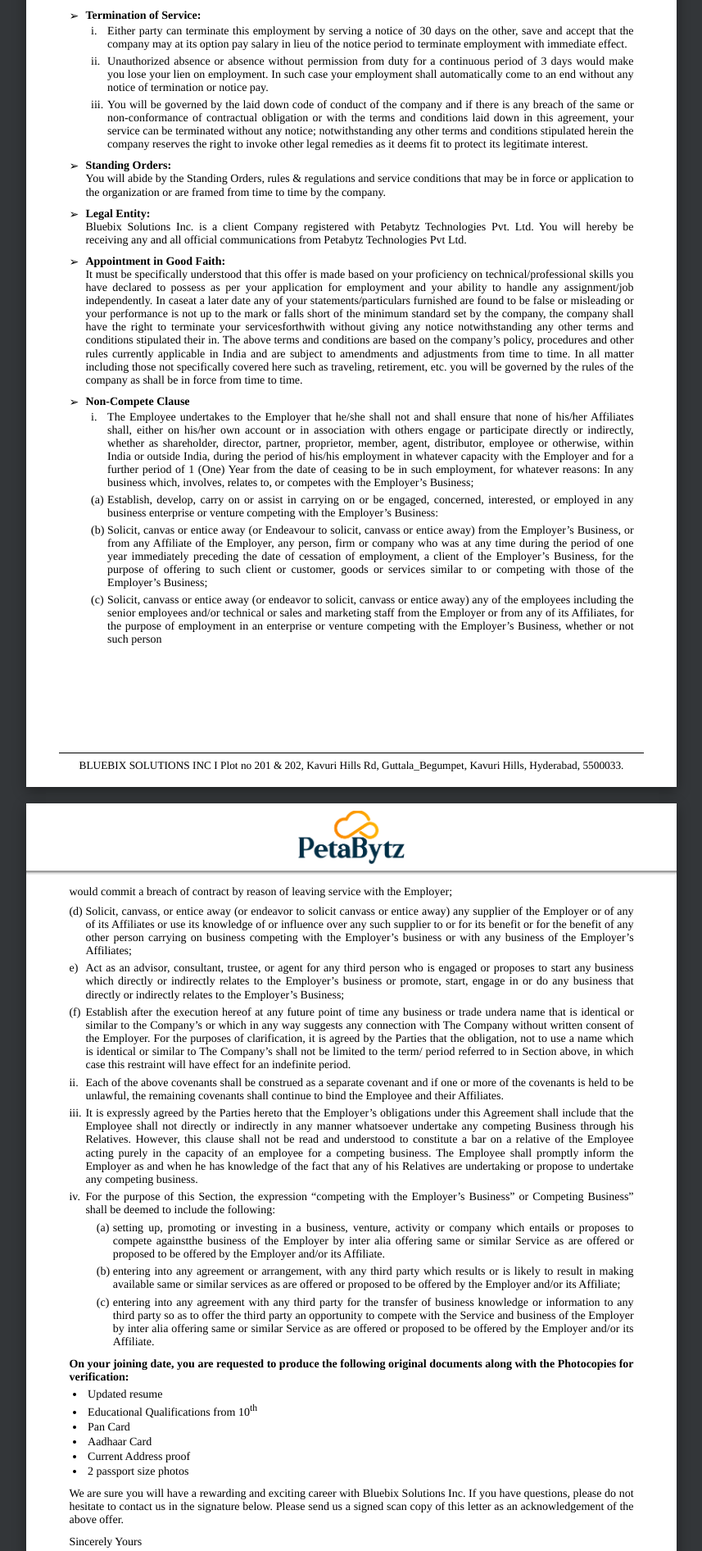
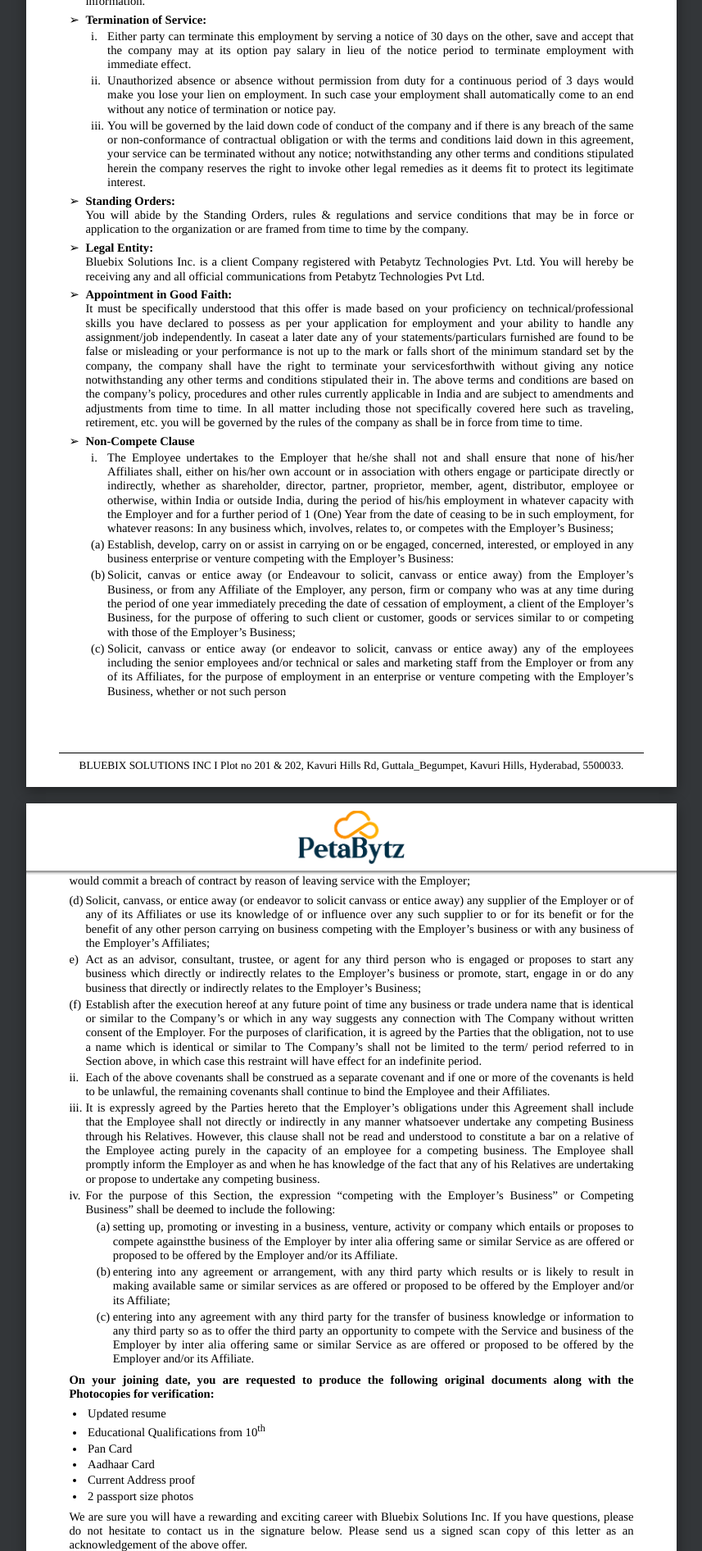
Before and after one commit to sathinathp/Auto-offer, a Flask app: template templates/offer_letters/bluebix_offer.html in a window 1280 px wide. Shown: the part 2468-4360 px from the top of the page at 82% size, without its empty margins (211-1068 px from the left). Run offline with Flask 3, Linux system fonts and the light colour scheme; the template is opened without the code that fills it, so the values that code supplies are empty.

Commit message:
Increase font size to 11pt for Bluebix offer letter template while maintaining exact 5-page parity

```diff
--- a/static/css/bluebix_offer.css
+++ b/static/css/bluebix_offer.css
@@ -23,12 +23,12 @@ body {
     height: 841.89pt;
     position: relative;
     page-break-after: always;
-    padding-top: 75pt;
+    padding-top: 65pt;
     padding-left: 39.2pt;
     padding-right: 39.2pt;
-    padding-bottom: 45pt;
-    font-size: 10.5pt;
-    line-height: 1.15;
+    padding-bottom: 35pt;
+    font-size: 11pt;
+    line-height: 1.18;
     color: #000000;
     overflow: hidden;
     background-color: #ffffff;
--- a/templates/offer_letters/bluebix_offer.html
+++ b/templates/offer_letters/bluebix_offer.html
@@ -4,6 +4,23 @@
     <meta charset="utf-8">
     <title>Bluebix Offer Letter</title>
     <link rel="stylesheet" href="static/css/bluebix_offer.css">
+    <style>
+        .page {
+            font-size: 11pt !important;
+            line-height: 1.18 !important;
+            padding-top: 65pt !important;
+            padding-bottom: 35pt !important;
+        }
+        p {
+            margin-bottom: 5pt !important;
+        }
+        .contingency-item {
+            margin-bottom: 4pt !important;
+        }
+        .sub-item {
+            margin-bottom: 2pt !important;
+        }
+    </style>
 </head>
 <body>
 
@@ -14,17 +31,17 @@
        <img src="static/images/divider.png" class="header-line-img" />
    </div>
    <div class="content">
-       <div class="doc-header-row" style="margin-bottom: 12pt; overflow: hidden;">
+       <div class="doc-header-row" style="margin-bottom: 8pt; overflow: hidden;">
            <span class="bold" style="float: left;">PRIVATE AND CONFIDENTIAL</span>
            <span style="float: right;">{{ date | default('26 February 2026') }}</span>
        </div>
 
-       <div class="candidate-address" style="margin-bottom: 12pt; line-height: 1.3;">
+       <div class="candidate-address" style="margin-bottom: 8pt; line-height: 1.2;">
            <span class="bold">{{ title | default('Ms.') }} {{ candidate_name | default('Bandi Dharani') }},</span><br/>
            <span class="bold">{{ candidate_phone | default('+91 8179434324') }}</span>
        </div>
 
-       <div class="subject center bold" style="text-align: center; font-weight: bold; margin-top: 10pt; margin-bottom: 14pt; text-decoration: underline;">Sub: Employment Offer</div>
+       <div class="subject center bold" style="text-align: center; font-weight: bold; margin-top: 6pt; margin-bottom: 8pt; text-decoration: underline;">Sub: Employment Offer</div>
 
        <p>Dear <span class="bold">{{ candidate_name | default('Bandi Dharani') }}</span>,</p>
 
@@ -40,15 +57,15 @@
 
        <p><span class="bold" style="text-decoration: underline;">Probation:</span> You will be on probation for <span class="bold" style="text-decoration: underline;">three months (3)</span> from the date of your joining. Your services will be confirmed after successful completion of three months and <span class="bold" style="text-decoration: underline;">subject to your performance and timely evaluation of your work process.</span> <span class="bold">The period of probation can be extended at the discretion of the Management, and you will continue to be on probation till an order of confirmation has been issued in writing.</span></p>
 
-       <p class="bold" style="margin-bottom: 5pt; text-decoration: underline;">Some additional points:</p>
-       <ul class="bullets" style="margin-bottom: 8pt;">
+       <p class="bold" style="margin-bottom: 4pt; text-decoration: underline;">Some additional points:</p>
+       <ul class="bullets" style="margin-bottom: 6pt;">
            <li><span class="bold">Bluebix Solutions Inc.</span>, hold rights to all the intellectual property developed during your employment.</li>
            <li>All work and discussions are confidential and are not to be discussed or published outside the company, except with an agreement by the Director</li>
            <li>External work with another party has to be agreed with the Director in writing in advance. Compliance with Bluebix Solutions Inc., non-compete policy in employment contract.</li>
        </ul>
-       <p class="bold" style="margin-bottom: 5pt; text-decoration: underline;">Termination of Employment:</p>
+       <p class="bold" style="margin-bottom: 4pt; text-decoration: underline;">Termination of Employment:</p>
        <div class="letter-list" style="margin-bottom: 0;">
-           <div class="list-item" style="margin-bottom: 5pt;"><span class="list-num bold">a.</span>Your employment/ services will be governed by Company's rules and regulations applicable from time to time. If the Company is not satisfied with your performance on any account, the Company reserves the right to terminate your employment with a notice of 15 days or by paying proportionate salary in lieu of any short notice only if you are a confirmed Permanent employee of the organization. This in no way limits the Company's right to terminate your employment without notice in the event of serious misconduct which include, committing a criminal offence, theft, fraud, embezzlement, intoxication, violence, sexual harassment, damage to the Company's reputation etc.</div>
+           <div class="list-item" style="margin-bottom: 4pt;"><span class="list-num bold">a.</span>Your employment/ services will be governed by Company's rules and regulations applicable from time to time. If the Company is not satisfied with your performance on any account, the Company reserves the right to terminate your employment with a notice of 15 days or by paying proportionate salary in lieu of any short notice only if you are a confirmed Permanent employee of the organization. This in no way limits the Company's right to terminate your employment without notice in the event of serious misconduct which include, committing a criminal offence, theft, fraud, embezzlement, intoxication, violence, sexual harassment, damage to the Company's reputation etc.</div>
            <div class="list-item" style="margin-bottom: 0;"><span class="list-num bold">b.</span>The Company reserves the right to terminate your services without giving any reasons during probation, not giving any kind of compensation or notice as mentioned in point "a".</div>
        </div>
    </div>
@@ -65,10 +82,10 @@
        <img src="static/images/divider.png" class="header-line-img" />
    </div>
    <div class="content">
-       <p class="bold" style="margin-bottom: 6pt;">Notice Period:</p>
-       <p style="margin-bottom: 12pt;">Under normal circumstances the standard Notice period is 30 days and Management has the right to extend the notice period based on the business requirement. Full and Final Settlement is 45 days from the date of relieving. Upon termination /Relieving of employment, you will immediately hand over to the Company all correspondence, specifications, formulae, books, documents, market data, cost data, drawings, effects, or records belonging to the Company or relating to its business and shall not retain or make copies of these items. Upon termination / Relieving of employment, you will also return all company property, which may be in your possession.</p>
+       <p class="bold" style="margin-bottom: 4pt;">Notice Period:</p>
+       <p style="margin-bottom: 8pt;">Under normal circumstances the standard Notice period is 30 days and Management has the right to extend the notice period based on the business requirement. Full and Final Settlement is 45 days from the date of relieving. Upon termination /Relieving of employment, you will immediately hand over to the Company all correspondence, specifications, formulae, books, documents, market data, cost data, drawings, effects, or records belonging to the Company or relating to its business and shall not retain or make copies of these items. Upon termination / Relieving of employment, you will also return all company property, which may be in your possession.</p>
 
-       <p class="bold" style="margin-bottom: 8pt;">Contingencies:</p>
+       <p class="bold" style="margin-bottom: 5pt;">Contingencies:</p>
        <div class="contingency-list" style="margin-bottom: 0;">
            <div class="contingency-item">
                <span class="contingency-bullet">➢</span>
@@ -180,25 +197,25 @@
        <img src="static/images/divider.png" class="header-line-img" />
    </div>
    <div class="content">
-       <p style="margin-bottom: 6pt;">would commit a breach of contract by reason of leaving service with the Employer;</p>
+       <p style="margin-bottom: 4pt;">would commit a breach of contract by reason of leaving service with the Employer;</p>
 
-       <div class="sub-list" style="margin-left: 0; margin-bottom: 8pt;">
-           <div class="sub-item" style="padding-left: 15pt; margin-bottom: 4pt;"><span class="sub-num">(d)</span>Solicit, canvass, or entice away (or endeavor to solicit canvass or entice away) any supplier of the Employer or of any of its Affiliates or use its knowledge of or influence over any such supplier to or for its benefit or for the benefit of any other person carrying on business competing with the Employer’s business or with any business of the Employer’s Affiliates;</div>
-           <div class="sub-item" style="padding-left: 15pt; margin-bottom: 4pt;"><span class="sub-num">e)</span>Act as an advisor, consultant, trustee, or agent for any third person who is engaged or proposes to start any business which directly or indirectly relates to the Employer’s business or promote, start, engage in or do any business that directly or indirectly relates to the Employer’s Business;</div>
-           <div class="sub-item" style="padding-left: 15pt; margin-bottom: 4pt;"><span class="sub-num">(f)</span>Establish after the execution hereof at any future point of time any business or trade undera name that is identical or similar to the Company’s or which in any way suggests any connection with The Company without written consent of the Employer. For the purposes of clarification, it is agreed by the Parties that the obligation, not to use a name which is identical or similar to The Company’s shall not be limited to the term/ period referred to in Section above, in which case this restraint will have effect for an indefinite period.</div>
-           <div class="sub-item" style="padding-left: 15pt; margin-bottom: 4pt;"><span class="sub-num">ii.</span>Each of the above covenants shall be construed as a separate covenant and if one or more of the covenants is held to be unlawful, the remaining covenants shall continue to bind the Employee and their Affiliates.</div>
-           <div class="sub-item" style="padding-left: 15pt; margin-bottom: 4pt;"><span class="sub-num">iii.</span>It is expressly agreed by the Parties hereto that the Employer’s obligations under this Agreement shall include that the Employee shall not directly or indirectly in any manner whatsoever undertake any competing Business through his Relatives. However, this clause shall not be read and understood to constitute a bar on a relative of the Employee acting purely in the capacity of an employee for a competing business. The Employee shall promptly inform the Employer as and when he has knowledge of the fact that any of his Relatives are undertaking or propose to undertake any competing business.</div>
+       <div class="sub-list" style="margin-left: 0; margin-bottom: 6pt;">
+           <div class="sub-item" style="padding-left: 15pt; margin-bottom: 3pt;"><span class="sub-num">(d)</span>Solicit, canvass, or entice away (or endeavor to solicit canvass or entice away) any supplier of the Employer or of any of its Affiliates or use its knowledge of or influence over any such supplier to or for its benefit or for the benefit of any other person carrying on business competing with the Employer’s business or with any business of the Employer’s Affiliates;</div>
+           <div class="sub-item" style="padding-left: 15pt; margin-bottom: 3pt;"><span class="sub-num">e)</span>Act as an advisor, consultant, trustee, or agent for any third person who is engaged or proposes to start any business which directly or indirectly relates to the Employer’s business or promote, start, engage in or do any business that directly or indirectly relates to the Employer’s Business;</div>
+           <div class="sub-item" style="padding-left: 15pt; margin-bottom: 3pt;"><span class="sub-num">(f)</span>Establish after the execution hereof at any future point of time any business or trade undera name that is identical or similar to the Company’s or which in any way suggests any connection with The Company without written consent of the Employer. For the purposes of clarification, it is agreed by the Parties that the obligation, not to use a name which is identical or similar to The Company’s shall not be limited to the term/ period referred to in Section above, in which case this restraint will have effect for an indefinite period.</div>
+           <div class="sub-item" style="padding-left: 15pt; margin-bottom: 3pt;"><span class="sub-num">ii.</span>Each of the above covenants shall be construed as a separate covenant and if one or more of the covenants is held to be unlawful, the remaining covenants shall continue to bind the Employee and their Affiliates.</div>
+           <div class="sub-item" style="padding-left: 15pt; margin-bottom: 3pt;"><span class="sub-num">iii.</span>It is expressly agreed by the Parties hereto that the Employer’s obligations under this Agreement shall include that the Employee shall not directly or indirectly in any manner whatsoever undertake any competing Business through his Relatives. However, this clause shall not be read and understood to constitute a bar on a relative of the Employee acting purely in the capacity of an employee for a competing business. The Employee shall promptly inform the Employer as and when he has knowledge of the fact that any of his Relatives are undertaking or propose to undertake any competing business.</div>
            <div class="sub-item" style="margin-bottom: 0;"><span class="sub-num">iv.</span>For the purpose of this Section, the expression “competing with the Employer’s Business” or Competing Business” shall be deemed to include the following:
-               <div class="sub-sub-list" style="margin-left: 10pt; margin-top: 4pt;">
-                   <div class="sub-item" style="padding-left: 15pt; margin-bottom: 4pt;"><span class="sub-num">(a)</span>setting up, promoting or investing in a business, venture, activity or company which entails or proposes to compete againstthe business of the Employer by inter alia offering same or similar Service as are offered or proposed to be offered by the Employer and/or its Affiliate.</div>
-                   <div class="sub-item" style="padding-left: 15pt; margin-bottom: 4pt;"><span class="sub-num">(b)</span>entering into any agreement or arrangement, with any third party which results or is likely to result in making available same or similar services as are offered or proposed to be offered by the Employer and/or its Affiliate;</div>
+               <div class="sub-sub-list" style="margin-left: 10pt; margin-top: 3pt;">
+                   <div class="sub-item" style="padding-left: 15pt; margin-bottom: 3pt;"><span class="sub-num">(a)</span>setting up, promoting or investing in a business, venture, activity or company which entails or proposes to compete againstthe business of the Employer by inter alia offering same or similar Service as are offered or proposed to be offered by the Employer and/or its Affiliate.</div>
+                   <div class="sub-item" style="padding-left: 15pt; margin-bottom: 3pt;"><span class="sub-num">(b)</span>entering into any agreement or arrangement, with any third party which results or is likely to result in making available same or similar services as are offered or proposed to be offered by the Employer and/or its Affiliate;</div>
                    <div class="sub-item" style="margin-bottom: 0;"><span class="sub-num">(c)</span>entering into any agreement with any third party for the transfer of business knowledge or information to any third party so as to offer the third party an opportunity to compete with the Service and business of the Employer by inter alia offering same or similar Service as are offered or proposed to be offered by the Employer and/or its Affiliate.</div>
                </div>
            </div>
        </div>
 
-       <p class="bold" style="margin-bottom: 4pt;">On your joining date, you are requested to produce the following original documents along with the Photocopies for verification:</p>
-       <ul class="bullets" style="margin-bottom: 8pt; margin-left: 15pt;">
+       <p class="bold" style="margin-bottom: 3pt;">On your joining date, you are requested to produce the following original documents along with the Photocopies for verification:</p>
+       <ul class="bullets" style="margin-bottom: 6pt; margin-left: 15pt;">
            <li>Updated resume</li>
            <li>Educational Qualifications from 10<sup>th</sup></li>
            <li>Pan Card</li>
@@ -207,9 +224,9 @@
            <li>2 passport size photos</li>
        </ul>
 
-       <p style="margin-bottom: 8pt;">{{ text_closing | default('We are sure you will have a rewarding and exciting career with Bluebix Solutions Inc. If you have questions, please do not hesitate to contact us in the signature below. Please send us a signed scan copy of this letter as an acknowledgement of the above offer.') }}</p>
+       <p style="margin-bottom: 6pt;">{{ text_closing | default('We are sure you will have a rewarding and exciting career with Bluebix Solutions Inc. If you have questions, please do not hesitate to contact us in the signature below. Please send us a signed scan copy of this letter as an acknowledgement of the above offer.') }}</p>
 
-       <p style="margin-bottom: 4pt;">Sincerely Yours</p>
+       <p style="margin-bottom: 3pt;">Sincerely Yours</p>
        <p class="bold" style="margin-bottom: 0;">For Bluebix Solutions Inc.</p>
 
        <div class="signatures-wrapper">
```
